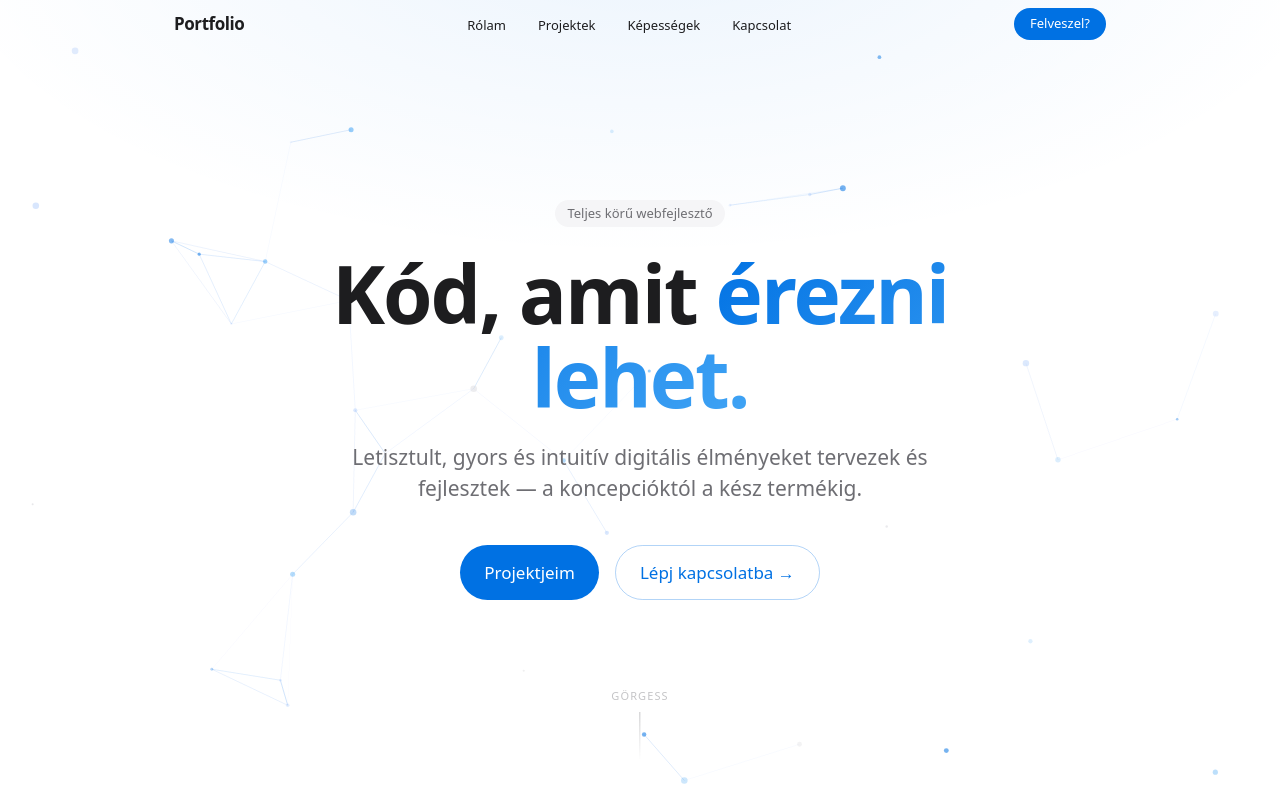
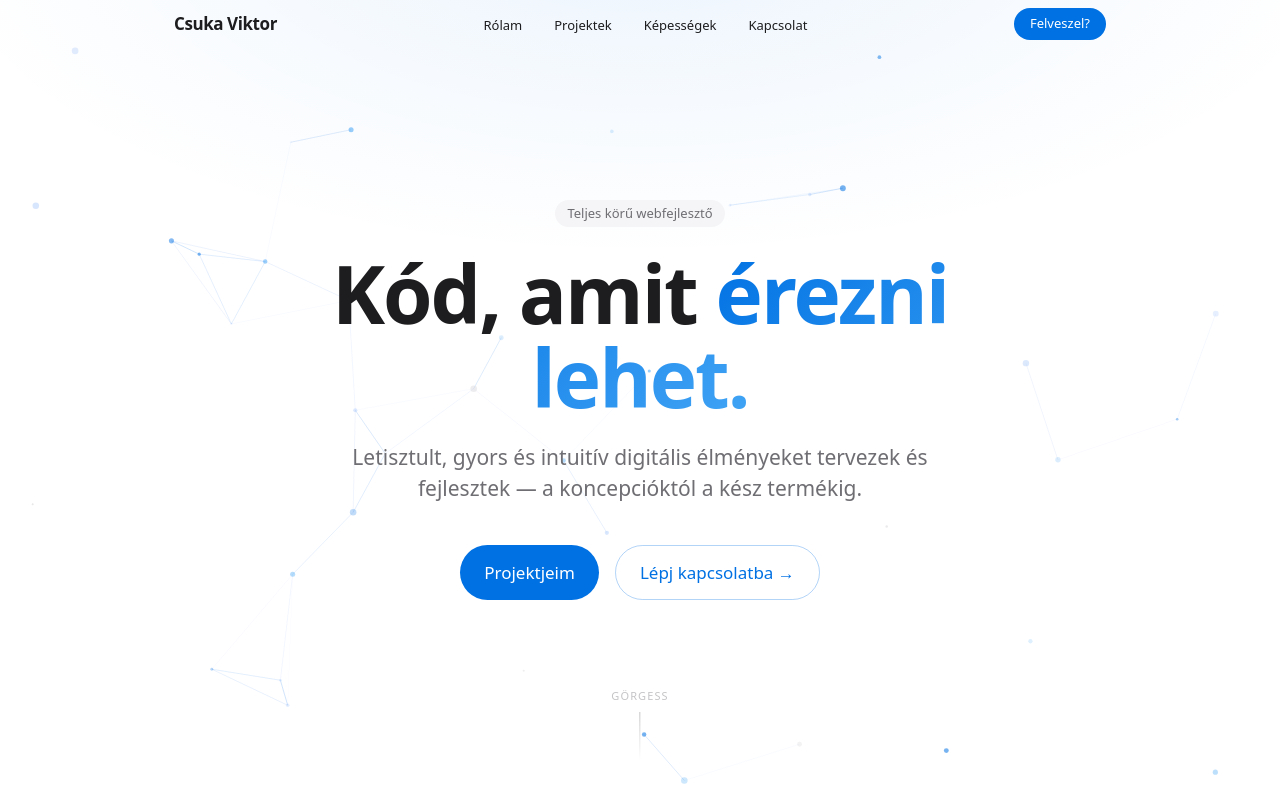
Before and after one commit to csukav/portfolio, a Next.js app: page / in a window 1280 px wide. Shown: the top 800 px of the page. Built offline with nearby package versions, Linux system fonts and the light colour scheme.

Commit message:
Update sections

```diff
--- a/src/components/AboutSection.tsx
+++ b/src/components/AboutSection.tsx
@@ -1,9 +1,9 @@
 import { Separator } from "@/components/ui/separator";
 
 const stats = [
-  { value: "5+", label: "Év tapasztalat" },
-  { value: "40+", label: "Projekt leszállítva" },
-  { value: "20+", label: "Elégedett ügyfél" },
+  { value: "2+", label: "Év tapasztalat" },
+  { value: "10+", label: "Projekt leszállítva" },
+  { value: "10+", label: "Elégedett ügyfél" },
   { value: "∞", label: "Kávé elfogyasztva" },
 ];
 
--- a/src/components/Navbar.tsx
+++ b/src/components/Navbar.tsx
@@ -32,7 +32,7 @@ export default function Navbar() {
           href="#"
           className="text-[17px] font-semibold tracking-tight text-[#1d1d1f] hover:text-[#0071e3] transition-colors"
         >
-          Portfolio
+          Csuka Viktor
         </Link>
 
         {/* Desktop links */}
```
